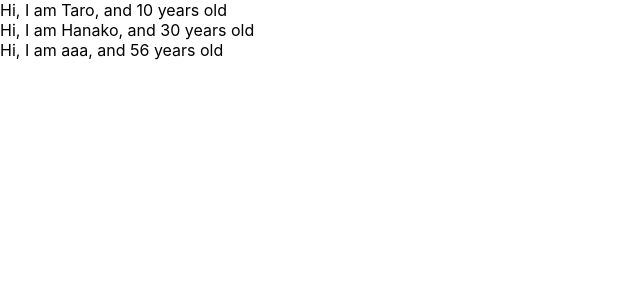
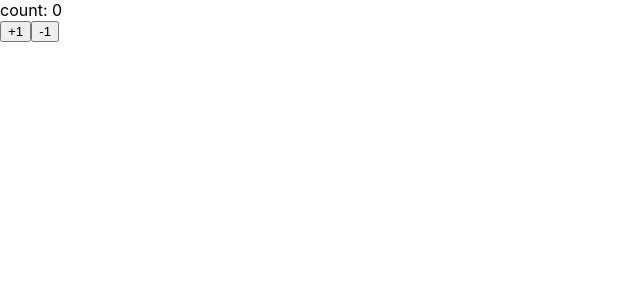
Before and after one commit to Matsuzaka-Sho/react_20220405, a React (Create React App) app: page / in a window 1280 px wide. Shown: the top 300 px of the page, without its empty margins (0-640 px from the left). Built offline with nearby package versions, Linux system fonts and the light colour scheme.

Commit message:
setstate

```diff
--- a/src/App.js
+++ b/src/App.js
@@ -1,30 +1,31 @@
 import React, { Component } from 'react';
-import PropTypes from 'prop-types';
 
-//<User name={"Taro"}/> Taroという属性を与える。
-const App = () => {
-   const profiles = [
-      {name: "Taro", age:10},
-      {name: "Hanako", age:30},
-      {name: "aaa", age: 56}
-   ]
-   return (
-       <div>
-         {
-           profiles.map((profile, index) => {
-             return <User name={profile.name} age={profile.age} key={index}/>
-           })
-         }
-       </div>
-   )
+const App = () => (<Counter> </Counter>);
+
+
+class Counter extends Component {
+   constructor(props){
+      super(props)
+      this.state = { count: 0}
+   }
+
+   handlePlusButtun = () => {
+      this.setState({ count: this.state.count + 1});
+   }
+
+   handleMinusButtun = () => {
+      this.setState({ count: this.state.count - 1});
+   }
+
+   render () {
+     return (
+        <React.Fragment>
+           <div> count: {this.state.count}</div>
+           <button onClick={this.handlePlusButtun}>+1</button>
+           <button onClick={this.handleMinusButtun}>-1</button>
+        </React.Fragment>
+     )
+   }
 }
 
-const User = (props) => {
-   return <div>Hi, I am {props.name}, and {props.age} years old</div> // conponentsは使いまわしできる
-}
-
-User.propTypes = {
-  name: PropTypes.string,
-  age: PropTypes.number.isRequired
-}
 export default App;
```
